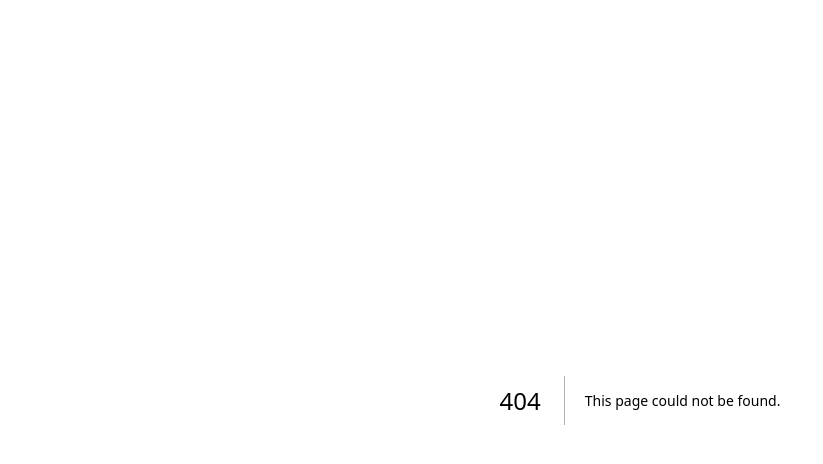
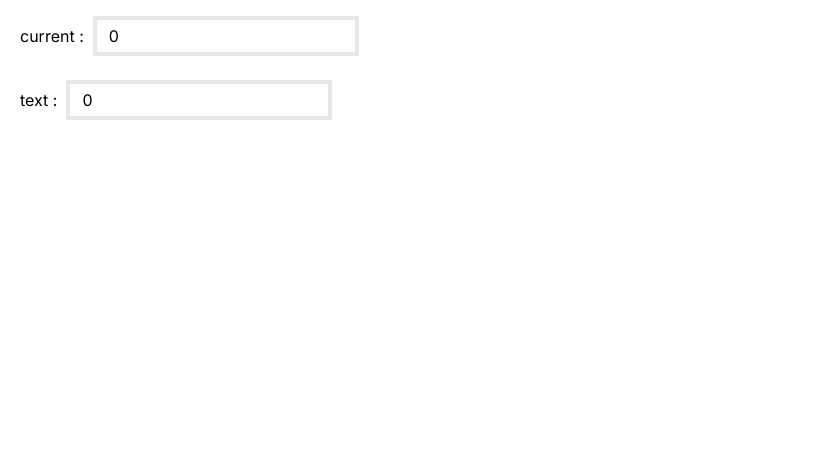
Before and after one commit to kimsungsik03D/Nextjs13_Skill_Stack, a Next.js app: page /input in a window 1280 px wide. Before the commit this address had no page. Shown: the top 464 px of the page, without its empty margins (0-823 px from the left). Built offline with nearby package versions, Linux system fonts and the light colour scheme.

Commit message:
current input , text input 분리

```diff
--- /dev/null
+++ b/app/input/page.tsx
@@ -0,0 +1,14 @@
+import React from "react";
+import { Input } from "@/components";
+
+const page = () => {
+  return (
+    <div className="mt-4 ml-5">
+      <Input type="current" label="current" />
+      <br />
+      <Input type="text" label="text" />
+    </div>
+  );
+};
+
+export default page;
--- a/app/page.tsx
+++ b/app/page.tsx
@@ -15,6 +15,9 @@ export default function Home() {
         <li>
           <Link href="/dynamicwidth">4.dynamicwidth</Link>
         </li>
+        <li>
+          <Link href="/input">5.input</Link>
+        </li>
       </ul>
       <br />
     </main>
--- a/components/index.ts
+++ b/components/index.ts
@@ -2,5 +2,6 @@ import Board from "./Board";
 import BoardFrom from "./BoardFrom";
 import BoardPage from "./BoardPage";
 import FullPage from "./fullPage/FullPage";
+import Input from "./input/Input";
 
-export { Board, BoardFrom, BoardPage, FullPage };
+export { Board, BoardFrom, BoardPage, FullPage, Input };
--- /dev/null
+++ b/components/input/Input.tsx
@@ -0,0 +1,77 @@
+"use client";
+
+import { match } from "assert";
+import React, {
+  ChangeEvent,
+  InputHTMLAttributes,
+  useEffect,
+  useState,
+} from "react";
+
+interface InputProps extends InputHTMLAttributes<HTMLInputElement> {
+  type: string;
+  label: string;
+}
+
+function numberWithCommas(n: string) {
+  return n.toString().replace(/\B(?=(\d{3})+(?!\d))/g, ",");
+}
+
+const Input = ({ type, label, ...props }: InputProps) => {
+  const [data, setData] = useState<any>(0);
+
+  const inputHandler = (event: ChangeEvent<HTMLInputElement>) => {
+    if (type == "current") {
+      currentHandler(event);
+    } else {
+      textHandler(event);
+    }
+  };
+
+  const textHandler = (event: ChangeEvent<HTMLInputElement>) => {
+    const value = event.target.value;
+    setData(value);
+  };
+
+  const currentHandler = (event: ChangeEvent<HTMLInputElement>) => {
+    let replaceValue = "";
+
+    const value = event.target.value;
+    const replaceComma = value.replaceAll(",", "");
+
+    const checkNumber = /^[0-9]*$/; //체크 방식(숫자)
+    const isNumber = checkNumber.test(replaceComma);
+
+    if (!isNumber) return;
+
+    if (data == "0") {
+      replaceValue = value.replace("0", "");
+    } else {
+      replaceValue = numberWithCommas(replaceComma);
+    }
+
+    setData(replaceValue);
+  };
+
+  useEffect(() => {
+    // console.log("init propt");
+  }, []);
+
+  return (
+    <div>
+      <label htmlFor="price">
+        {label} : &nbsp;
+        <input
+          className="border-4 px-3 py-1"
+          name="price"
+          type="type"
+          value={data}
+          {...props}
+          onChange={inputHandler}
+        />
+      </label>
+    </div>
+  );
+};
+
+export default Input;
```
